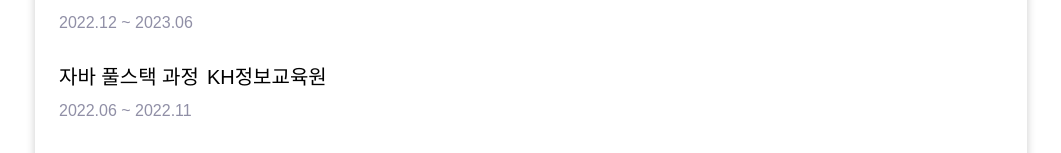
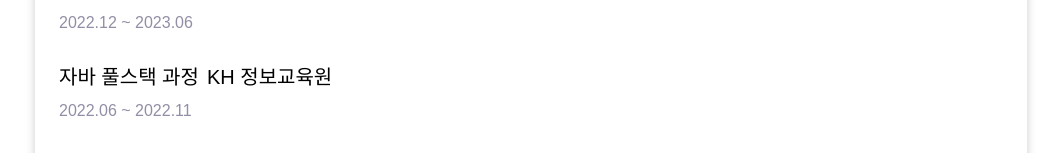
Before and after one commit to jiin9999/web_resume, a Next.js app: page / in a window 1280 px wide. Shown: the part 3106-3259 px from the top of the page, without its empty margins (109-1170 px from the left). Built offline with nearby package versions, Linux system fonts and the light colour scheme; a web font is replaced by a local one.

Commit message:
feat: Education 파트 추가

```diff
--- a/app/components/CoverLetter.tsx
+++ b/app/components/CoverLetter.tsx
@@ -16,7 +16,7 @@
       </p>
 
       <p className={card.content}>
-        현재는 시장 가설을 빠르게 검증할 수 있는 효율적인 도구인 크로스 플랫폼,
+        현재는 시장 가설을 빠르게 검증할 수 있는 효율적인 도구인 크로스 플랫폼,{" "}
         <Link href="/">React Native에 대해 학습</Link>하고 있습니다. 이를 통해
         개발 리소스를 줄이고 효율성을 높여, 사용자의 요구를 더 빠르고 정확하게
         반영할 수 있게 될 것을 기대하고 있습니다.
--- a/app/components/Education.tsx
+++ b/app/components/Education.tsx
@@ -13,7 +13,7 @@
 
       <h3 className={styles.educationName}>
         자바 풀스택 과정
-        <span className={styles.educationPlace}>KH정보교육원</span>
+        <span className={styles.educationPlace}>KH 정보교육원</span>
       </h3>
       <p className={styles.educationPeriod}>2022.06 ~ 2022.11</p>
 
--- a/app/components/css/ProjectCarousel.module.css
+++ b/app/components/css/ProjectCarousel.module.css
@@ -1,7 +1,7 @@
 .carouselIamge {
+  position: relative;
   width: 100%;
   height: 500px;
-  position: relative;
 }
 
 @media (max-width: 768px) {
```
